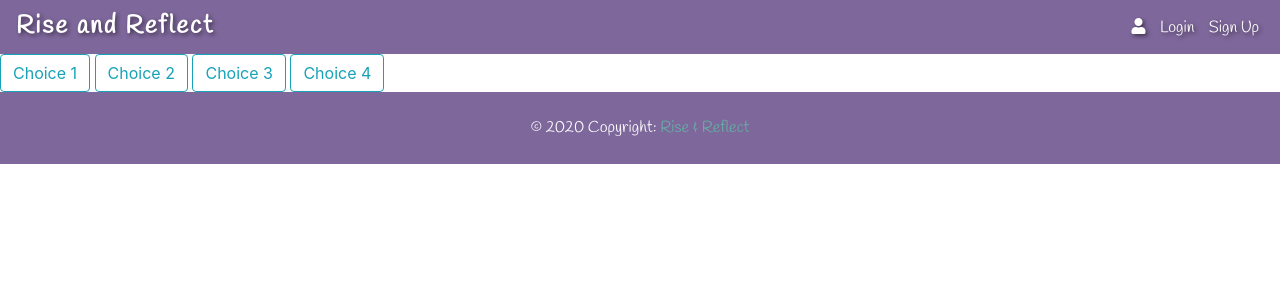
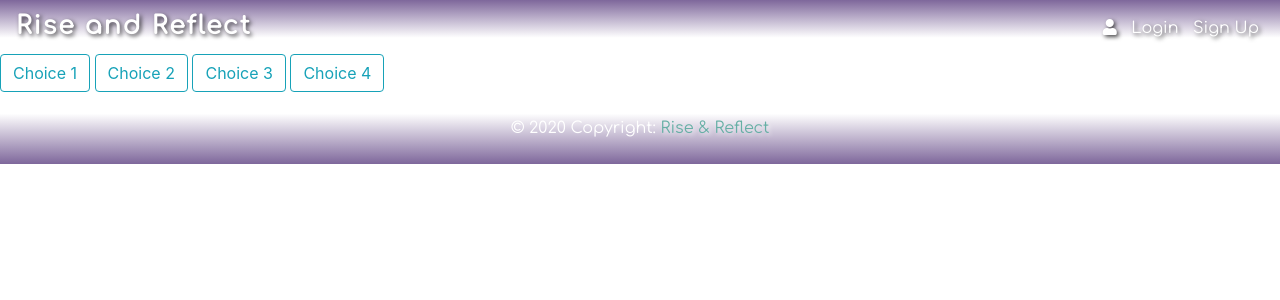
Before and after one commit to sean-meade/rise-and-reflect, a Django app: page /health-area/ in a window 1280 px wide. Shown: the top 300 px of the page. Run offline with Django 3.2, Linux system fonts and the light colour scheme.

Commit message:
boilerplate navbar complete w/ text, no logo (yet)

```diff
--- a/WEBSITE/rise_and_reflect/static/css/style.css
+++ b/WEBSITE/rise_and_reflect/static/css/style.css
@@ -16,18 +16,18 @@ body {
 /* NAVBAR */
 
 .bg-navbar {
-  background-color: #7e679b;
+  background: linear-gradient(to bottom, #7e679b, transparent 70%);
 }
 
 
 .nav-logo {
   color: white;
-  font-family: 'Handlee', cursive;
+  font-family: 'Comfortaa', cursive;
   font-weight: bold;
   letter-spacing: 2px;
-  text-shadow: 2px 2px 4px rgba(0, 0, 0, 0.5);
+  text-shadow: 2px 2px 4px rgba(0, 0, 0, 0.7);
   transition: color 0.3s ease;
-  animation: slide-in-left 1s ease;
+  animation: slide-in-left 2s ease;
   font-size: 25px;
 }
 
@@ -48,7 +48,7 @@ body {
 }
 .ml-auto i {
   color: white;
-  text-shadow: 2px 2px 4px rgba(0, 0, 0, 0.5);
+  text-shadow: 2px 2px 4px rgba(0, 0, 0, 0.7);
   transition: color 0.3s ease;
   animation: slide-in-left 1s ease;
   margin: 5px;
@@ -56,8 +56,8 @@ body {
 
 .ml-auto a {
   color: white;
-  font-family: 'Handlee', cursive;
-  text-shadow: 2px 2px 4px rgba(0, 0, 0, 0.5);
+  font-family: 'Comfortaa', cursive;
+  text-shadow: 2px 2px 4px rgba(0, 0, 0, 0.7);
   transition: color 0.3s ease;
   animation: slide-in-left 1s ease;
   margin: 5px;
@@ -70,11 +70,13 @@ body {
 /* FOOTER */
 
 .py-3 {
-  background-color: #7e679b;
   color: white;
-  font-family: 'Handlee', cursive;
+  font-family: 'Comfortaa', cursive;
+  background: linear-gradient(to top, #7e679b, transparent 70%);
+
 }
 .py-3 a {
+  text-shadow: 2px 2px 4px rgba(255, 255, 255, 0.7);
   text-decoration: none;
   color: #66afa5 ;
 }
--- a/WEBSITE/rise_and_reflect/templates/base.html
+++ b/WEBSITE/rise_and_reflect/templates/base.html
@@ -26,7 +26,7 @@
         integrity="sha384-xOolHFLEh07PJGoPkLv1IbcEPTNtaed2xpHsD9ESMhqIYd0nLMwNLD69Npy4HI+N" crossorigin="anonymous">
     <link rel="preconnect" href="https://fonts.googleapis.com">
     <link rel="preconnect" href="https://fonts.gstatic.com" crossorigin>
-    <link href="https://fonts.googleapis.com/css2?family=Handlee&display=swap" rel="stylesheet">
+    <link href="https://fonts.googleapis.com/css2?family=Comfortaa&display=swap" rel="stylesheet">
 
     {% endblock %}
 
```
